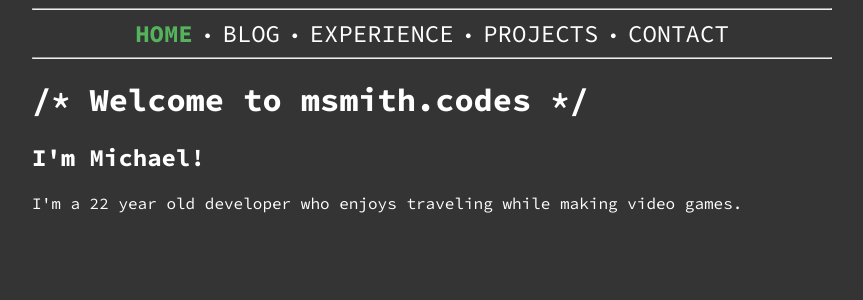
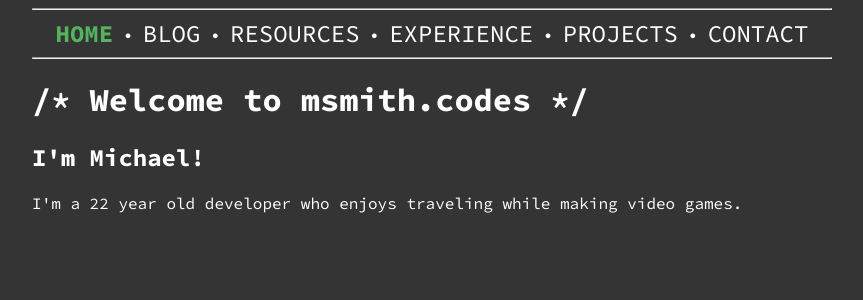
Before and after one commit to msmith-codes/website, a Next.js app: page / in a window 1280 px wide. Shown: the top 300 px of the page, without its empty margins (208-1071 px from the left). Built offline with nearby package versions, Linux system fonts and the light colour scheme.

Commit message:
Readded Resources Tab

```diff
--- a/src/app/_components/Navbar.tsx
+++ b/src/app/_components/Navbar.tsx
@@ -13,7 +13,7 @@ export default function NavbarComponent()
         <div id="navbar">
             <Link id={currentPath === "/" ? "navitem-active" : "navitem"} href="/">Home</Link> •
             <Link id={currentPath.startsWith("/blog") ? "navitem-active" : "navitem"} href="/blog">Blog</Link> •
-            { /*           <Link id={currentPath.startsWith("/resources") ? "navitem-active" : "navitem"} href="/resources">Resources</Link> • */ }
+            <Link id={currentPath.startsWith("/resources") ? "navitem-active" : "navitem"} href="/resources">Resources</Link> •
             <Link id={currentPath === "/experience" ? "navitem-active" : "navitem"} href="/experience">Experience</Link> •
             <Link id={currentPath === "/projects" ? "navitem-active" : "navitem"} href="/projects">Projects</Link> •
             <Link id={currentPath === "/contact" ? "navitem-active" : "navitem"} href="/contact">Contact</Link>
```
